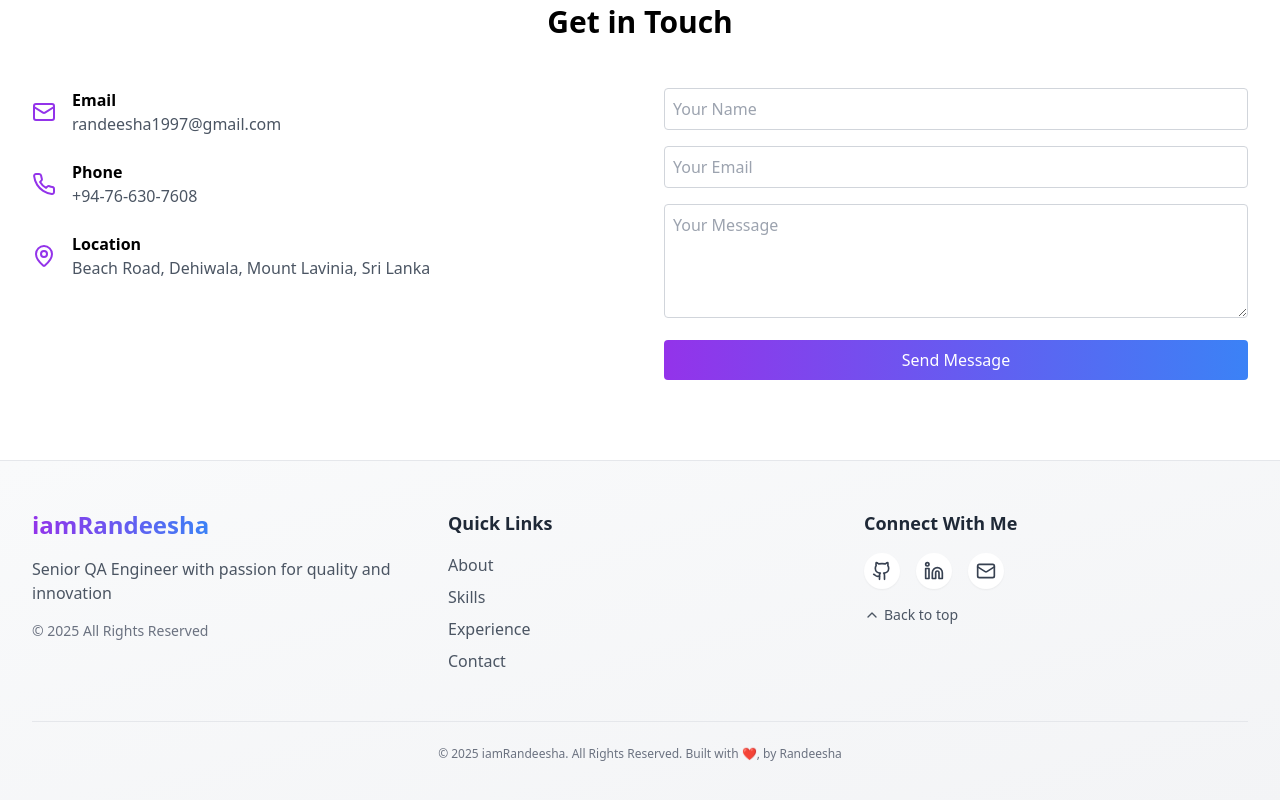
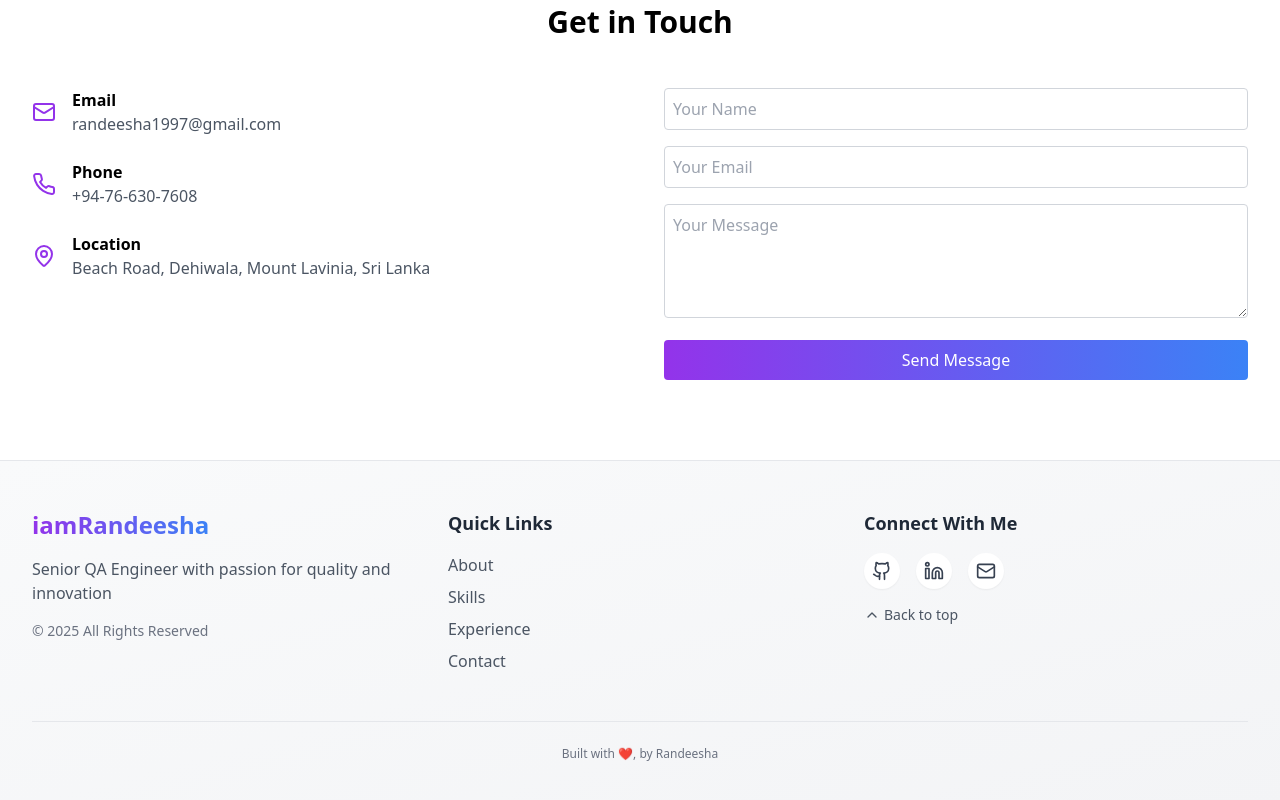
Before and after one commit to randeeshasavindu/iamRandeesha-Portfolio, a React (Vite) app: page / in a window 1280 px wide. Shown: the part 4424-5224 px from the top of the page. Built offline with nearby package versions, Linux system fonts and the light colour scheme.

Commit message:
commited

```diff
--- a/src/components/Footer.tsx
+++ b/src/components/Footer.tsx
@@ -91,7 +91,7 @@ export const Footer = () => {
         {/* Attribution */}
         <div className="mt-12 pt-6 border-t border-gray-200 dark:border-gray-700 text-center">
           <p className="text-xs text-gray-500 dark:text-gray-400">
-            © {currentYear} iamRandeesha. All Rights Reserved. Built with ❤️, by Randeesha
+            Built with ❤️, by Randeesha
           </p>
         </div>
       </div>
```
